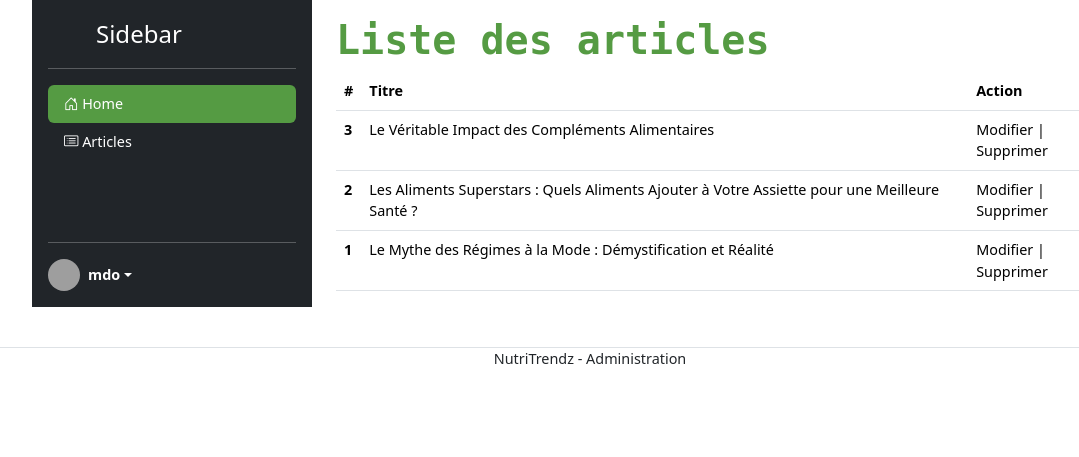
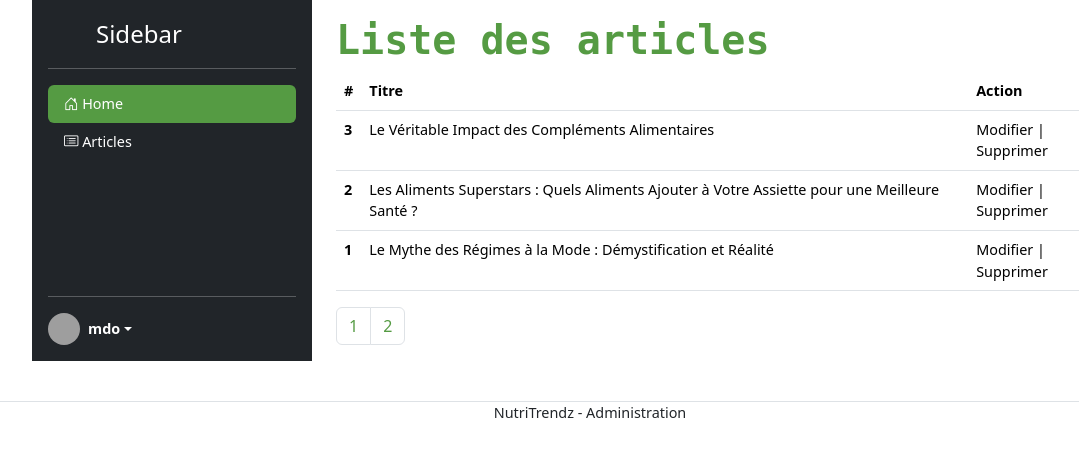
Before and after one commit to FlorianePuy/NutriTrendz, a PHP site: page /admin/articles.php in a window 1280 px wide. Shown: the top 457 px of the page, without its empty margins (50-1129 px from the left). Run offline with PHP 8.4, Linux system fonts and the light colour scheme; the visitor is signed in with stand-in values (Sample User, id 1); data comes from the database, SQL or seed files in the repository; some libraries are stand-ins or nearby versions; grey boxes are pictures that could not be loaded.

Commit message:
(feat):pagination ok avec nombre total de pages en dur

```diff
--- a/admin/articles.php
+++ b/admin/articles.php
@@ -5,12 +5,13 @@
     require_once __DIR__ . '/../app/articles.php';
 
     if (isset($_GET["page"])){
-        $page = (int)$_GET["page"];
+        $currentPage = (int)$_GET["page"];
     }else {
-        $page = 1;
+        $currentPage = 1;
     }
 
-    $articles = getArticles($pdo,ADMIN_ITEM_PER_PAGE,$page);
+    $articles = getArticles($pdo,ADMIN_ITEM_PER_PAGE,$currentPage);
+    $totalPages = 2;
 
 ?>
     <h1 class="mt-3 fw-bold">Liste des articles</h1>
@@ -34,6 +35,14 @@
         </tbody>
     </table>
 
+    <nav aria-label="Page navigation example">
+        <ul class="pagination">
+            <?php for($i=1; $i <= $totalPages; $i++) {?>
+            <li class="page-item"><a class="page-link" href="articles.php?page=<?= $i; ?>"><?= $i; ?></a></li>
+           <?php } ?>
+        </ul>
+    </nav>
+
 <?php
 require_once __DIR__ . '/templates/footer.php';
 ?>
```
